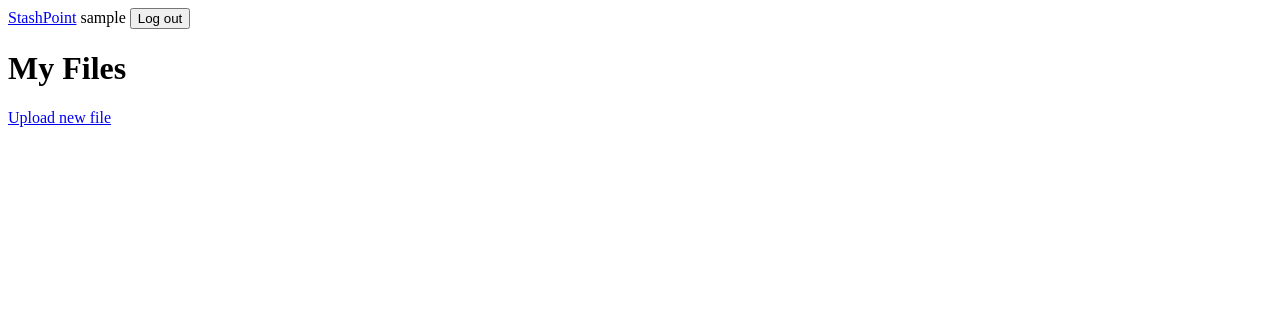
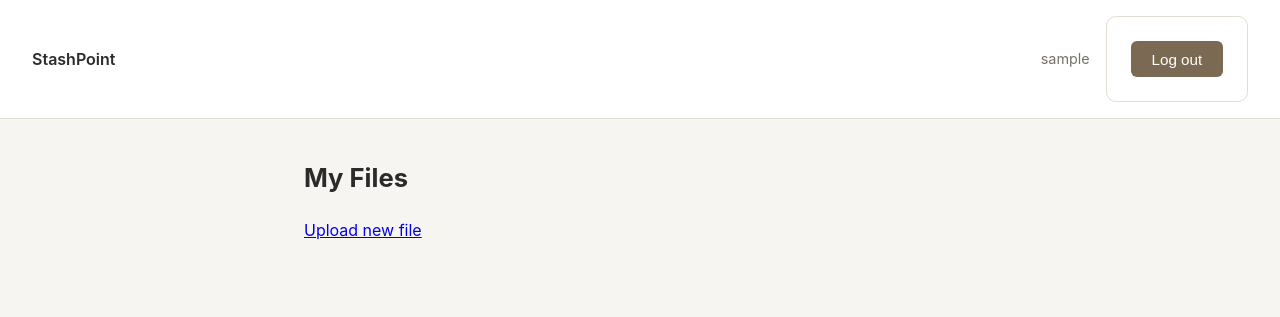
Before and after one commit to AngelG01/StashPoint, a Django app: page /vault/gallery/ in a window 1280 px wide. Shown: the top 317 px of the page. Run offline with Django 5.2, Linux system fonts and the light colour scheme; the visitor is signed in with stand-in values (Sample User, id 1); data that the repository does not hold is empty.

Commit message:
added simple css

```diff
--- a/config/settings.py
+++ b/config/settings.py
@@ -136,6 +136,8 @@ MAILERS = {
     },
 }
 
+STATIC_URL = '/static/'
+STATICFILES_DIRS = [BASE_DIR / 'static']
 
 MEDIA_URL = '/media/'
 MEDIA_ROOT = BASE_DIR / 'media'
--- /dev/null
+++ b/static/css/style.css
@@ -0,0 +1,129 @@
+:root {
+    --color-bg: #f7f5f2;
+    --color-surface: #ffffff;
+    --color-text: #2b2b2b;
+    --color-muted: #767267;
+    --color-accent: #7a6a53;
+    --color-accent-hover: #5f5240;
+    --color-border: #e3ddd3;
+    --radius: 10px;
+}
+
+* {
+    box-sizing: border-box;
+}
+
+body {
+    margin: 0;
+    font-family: -apple-system, "Segoe UI", Roboto, sans-serif;
+    background: var(--color-bg);
+    color: var(--color-text);
+    line-height: 1.5;
+}
+
+nav {
+    display: flex;
+    align-items: center;
+    justify-content: space-between;
+    padding: 1rem 2rem;
+    background: var(--color-surface);
+    border-bottom: 1px solid var(--color-border);
+}
+
+nav a {
+    color: var(--color-text);
+    text-decoration: none;
+    font-weight: 600;
+}
+
+nav .nav-right {
+    display: flex;
+    align-items: center;
+    gap: 1rem;
+    font-size: 0.9rem;
+    color: var(--color-muted);
+}
+
+main {
+    max-width: 720px;
+    margin: 2.5rem auto;
+    padding: 0 1.5rem;
+}
+
+h1 {
+    font-size: 1.6rem;
+    margin-bottom: 1.25rem;
+}
+
+form {
+    background: var(--color-surface);
+    border: 1px solid var(--color-border);
+    border-radius: var(--radius);
+    padding: 1.5rem;
+}
+
+form p {
+    margin: 0 0 1rem;
+}
+
+label {
+    display: block;
+    font-size: 0.85rem;
+    color: var(--color-muted);
+    margin-bottom: 0.3rem;
+}
+
+input {
+    width: 100%;
+    padding: 0.6rem 0.7rem;
+    border: 1px solid var(--color-border);
+    border-radius: 6px;
+    font-size: 0.95rem;
+}
+
+input:focus {
+    outline: none;
+    border-color: var(--color-accent);
+}
+
+button {
+    background: var(--color-accent);
+    color: white;
+    border: none;
+    padding: 0.6rem 1.3rem;
+    border-radius: 6px;
+    font-size: 0.95rem;
+    cursor: pointer;
+}
+
+button:hover {
+    background: var(--color-accent-hover);
+}
+
+.file-list {
+    list-style: none;
+    padding: 0;
+    display: flex;
+    flex-direction: column;
+    gap: 0.75rem;
+}
+
+.file-list li {
+    background: var(--color-surface);
+    border: 1px solid var(--color-border);
+    border-radius: var(--radius);
+    padding: 0.9rem 1.1rem;
+    display: flex;
+    justify-content: space-between;
+    align-items: center;
+}
+
+.file-meta {
+    font-size: 0.85rem;
+    color: var(--color-muted);
+}
+
+.upload-link {
+    display: inline-block;
+    margin-bottom: 1.25rem;
+}
--- a/templates/base/base.html
+++ b/templates/base/base.html
@@ -1,12 +1,15 @@
+{% load static %}
 <!DOCTYPE html>
 <html lang="en">
 <head>
     <meta charset="UTF-8">
     <title>{% block title %}StashPoint{% endblock %}</title>
+    <link rel="stylesheet" href="{% static 'css/style.css' %}">
 </head>
 <body>
     <nav>
         <a href="{% url 'vault:gallery' %}">StashPoint</a>
+        <div class="nav-right">
             {% if user.is_authenticated %}
                 <span>{{ user.username }}</span>
                 <form method="post" action="{% url 'accounts:logout' %}" style="display:inline">
@@ -16,6 +19,7 @@
             {% else %}
                 <a href="{% url 'accounts:login' %}">Log in</a>
             {% endif %}
+        </div>
     </nav>
     <main>
         {% block content %}{% endblock %}
--- a/templates/vault/gallery.html
+++ b/templates/vault/gallery.html
@@ -4,12 +4,12 @@
 
 {% block content %}
 <h1>My Files</h1>
-<a href="{% url 'vault:upload' %}">Upload new file</a>
-<ul>
+<a class="upload-link" href="{% url 'vault:upload' %}">Upload new file</a>
+<ul class="file-list">
 {% for file in files %}
     <li>
-        {{ file.original_filename }} — {{ file.uploaded_at }}
-        <a href="{{ file.file.url }}" target="_blank">Download</a>
+        <span>{{ file.original_filename }}</span>
+        <span class="file-meta">{{ file.uploaded_at }} — <a href="{{ file.file.url }}" target="_blank">View</a></span>
     </li>
 {% endfor %}
 </ul>
```
Lines whose indentation alone changed are shown as unchanged.
